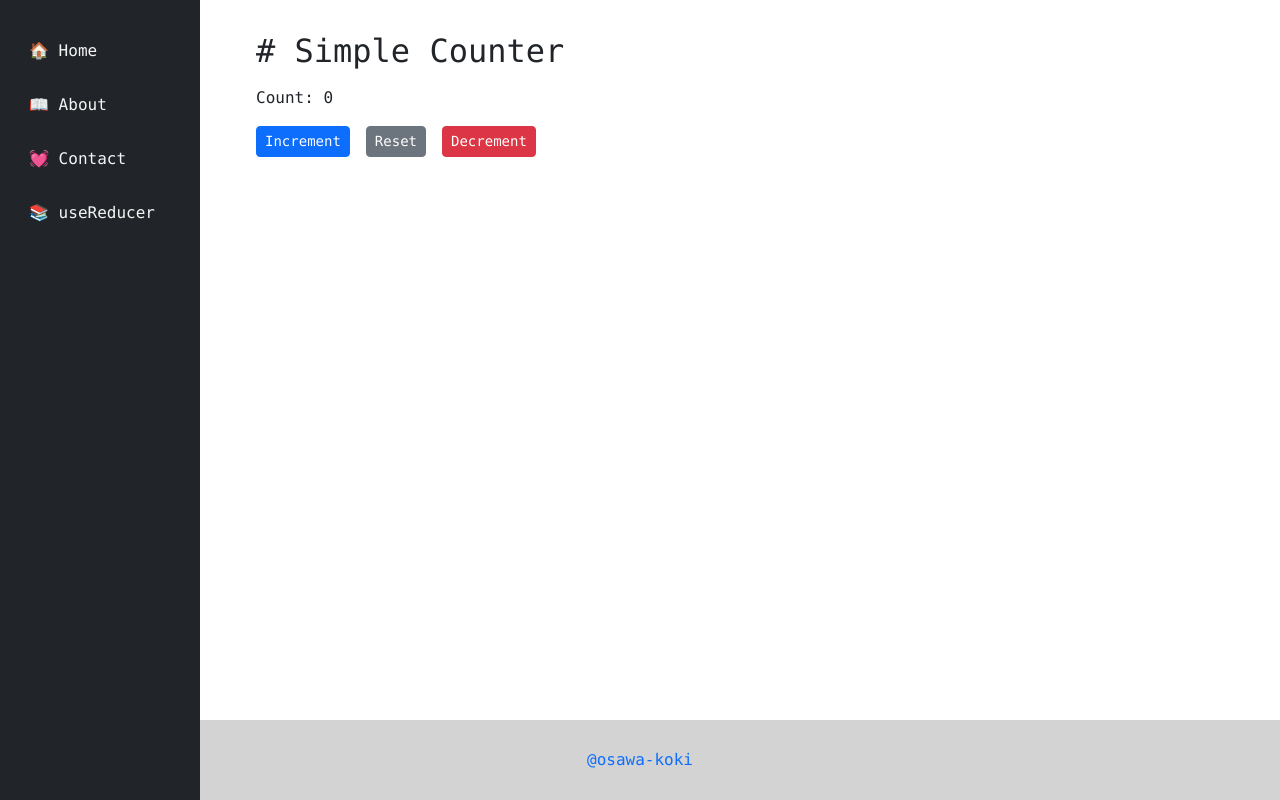
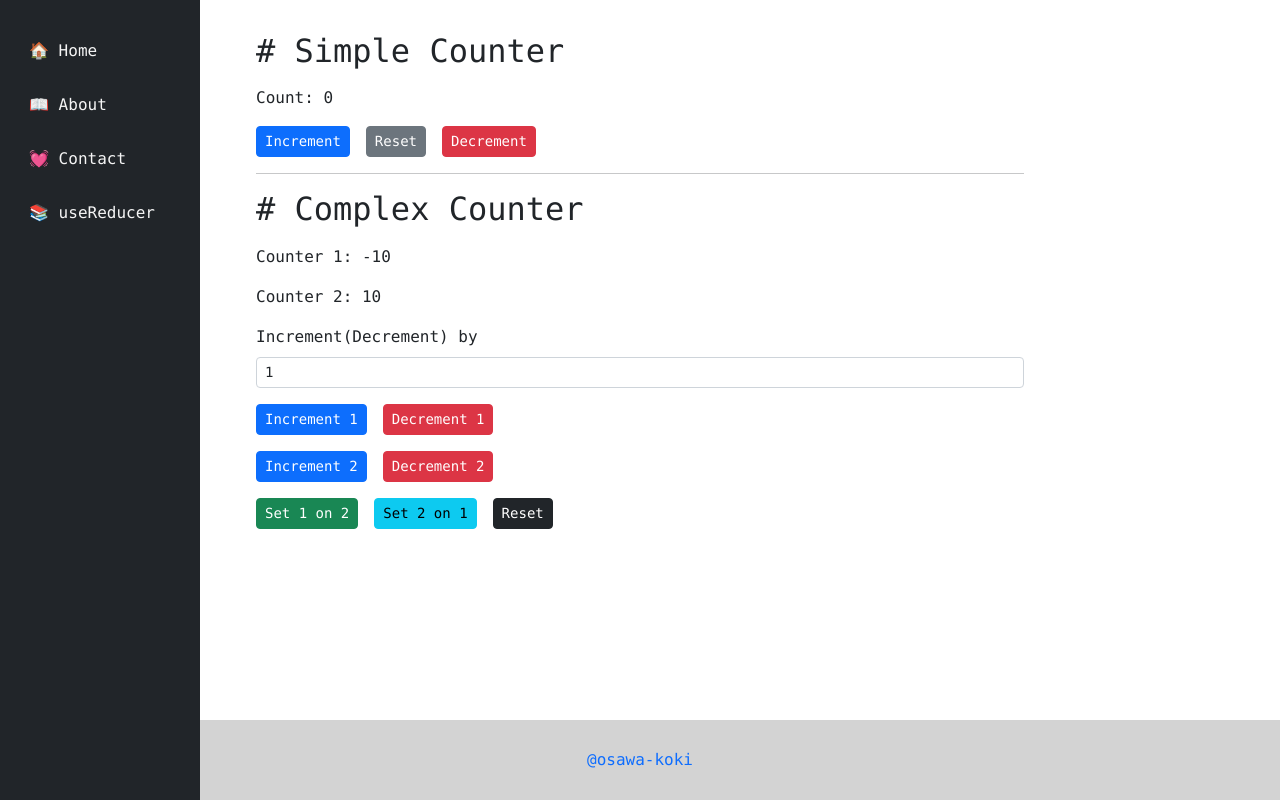
Before and after one commit to osawa-koki/learning-react-hooks, a Next.js app: page /useReducer in a window 1280 px wide. Built offline with nearby package versions, Linux system fonts and the light colour scheme.

Commit message:
Complex Counter

```diff
--- a/pages/useReducer.tsx
+++ b/pages/useReducer.tsx
@@ -16,6 +16,40 @@ export default function UseReducerPage (): JSX.Element {
         throw new Error('Unexpected action.')
     }
   }, 0)
+
+  const [diffState, diffDispatch] = useReducer((_state: number, action: number) => {
+    return action
+  }, 1)
+  const [complexCountState, complexCountDispatch] = useReducer(
+    (state: { counter1: number, counter2: number },
+      action: {
+        type: 'increment1' | 'decrement1' | 'increment2' | 'decrement2'
+        | 'reset' | 'set1on2' | 'set2on1'
+        payload?: number
+      }) => {
+      const payload = action?.payload ?? 1
+      switch (action.type) {
+        case 'increment1':
+          return { ...state, counter1: state.counter1 + payload }
+        case 'decrement1':
+          return { ...state, counter1: state.counter1 - payload }
+        case 'increment2':
+          return { ...state, counter2: state.counter2 + payload }
+        case 'decrement2':
+          return { ...state, counter2: state.counter2 - payload }
+        case 'reset':
+          diffDispatch(1)
+          return { counter1: -10, counter2: 10 }
+        case 'set1on2':
+          return { ...state, counter2: state.counter1 }
+        case 'set2on1':
+          return { ...state, counter1: state.counter2 }
+        default:
+          throw new Error('Unexpected action.')
+      }
+    },
+    { counter1: -10, counter2: 10 }
+  )
 
   return (
     <Layout>
@@ -51,6 +85,100 @@ export default function UseReducerPage (): JSX.Element {
           </Form.Group>
         </Form>
       </div>
+      <hr />
+      <div>
+        <h2># Complex Counter</h2>
+        <div className='mt-3'>Counter 1: {complexCountState.counter1}</div>
+        <div className='mt-3'>Counter 2: {complexCountState.counter2}</div>
+        <Form>
+          <Form.Group className="mt-3">
+            <Form.Label>Increment(Decrement) by</Form.Label>
+            <Form.Control type="number" size='sm' placeholder="1" value={diffState} onChange={(event) => {
+              diffDispatch(Number(event.target.value))
+            }} />
+          </Form.Group>
+          <Form.Group className='mt-3 d-flex'>
+            <Button
+              variant="primary"
+              size='sm'
+              className='me-3'
+              onClick={() => {
+                complexCountDispatch({
+                  type: 'increment1',
+                  payload: diffState
+                })
+              }}
+            >Increment 1</Button>
+            <Button
+              variant="danger"
+              size='sm'
+              className='me-3'
+              onClick={() => {
+                complexCountDispatch({
+                  type: 'decrement1',
+                  payload: diffState
+                })
+              }}
+            >Decrement 1</Button>
+          </Form.Group>
+          <Form.Group className='mt-3 d-flex'>
+            <Button
+              variant="primary"
+              size='sm'
+              className='me-3'
+              onClick={() => {
+                complexCountDispatch({
+                  type: 'increment2',
+                  payload: diffState
+                })
+              }}
+            >Increment 2</Button>
+            <Button
+              variant="danger"
+              size='sm'
+              className='me-3'
+              onClick={() => {
+                complexCountDispatch({
+                  type: 'decrement2',
+                  payload: diffState
+                })
+              }}
+            >Decrement 2</Button>
+          </Form.Group>
+          <Form.Group className='mt-3 d-flex'>
+            <Button
+              variant="success"
+              size='sm'
+              className='me-3'
+              onClick={() => {
+                complexCountDispatch({
+                  type: 'set1on2'
+                })
+              }}
+            >Set 1 on 2</Button>
+            <Button
+              variant="info"
+              size='sm'
+              className='me-3'
+              onClick={() => {
+                complexCountDispatch({
+                  type: 'set2on1'
+                })
+              }}
+            >Set 2 on 1</Button>
+            <Button
+              variant="dark"
+              size='sm'
+              className='me-3'
+              onClick={() => {
+                complexCountDispatch({
+                  type: 'reset'
+                })
+              }}
+            >Reset</Button>
+          </Form.Group>
+        </Form>
+      </div>
     </Layout>
   )
 }
```
